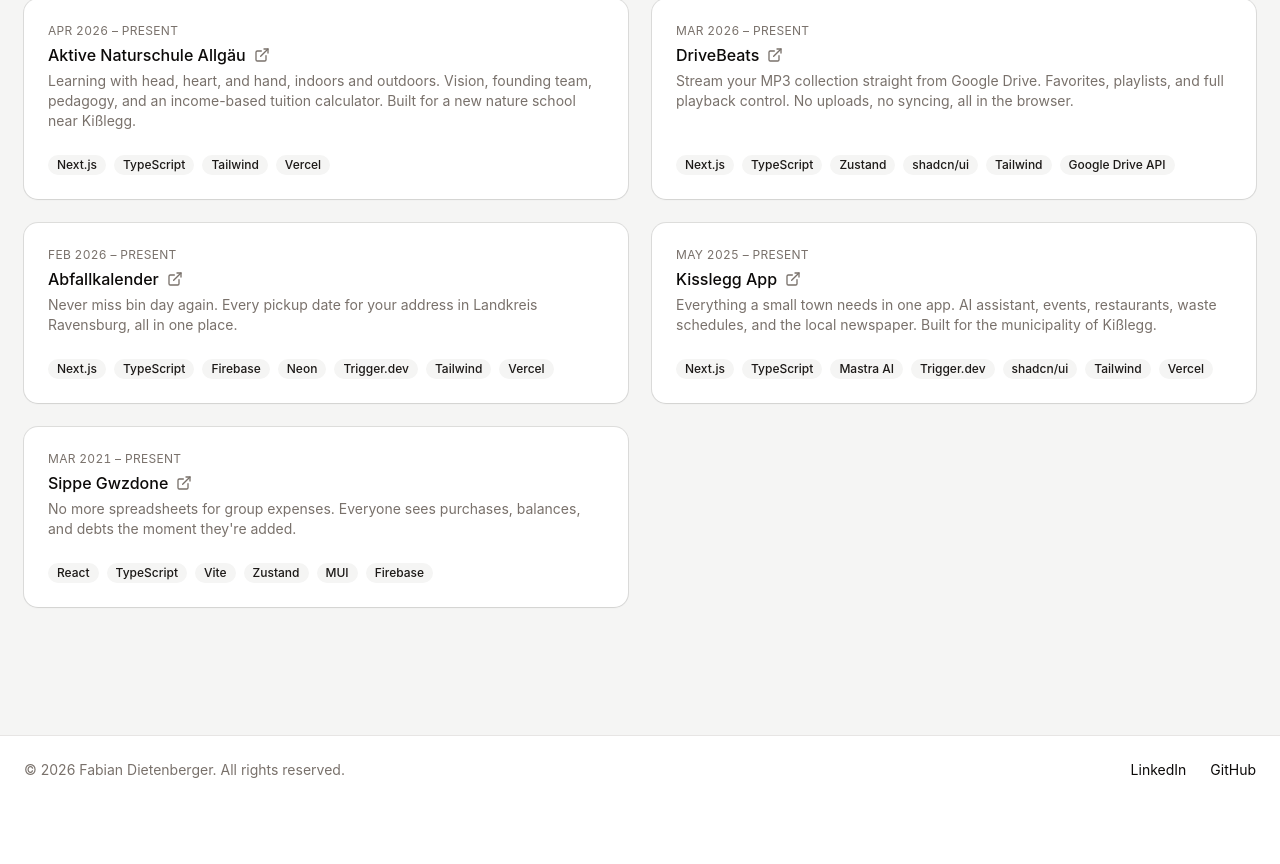
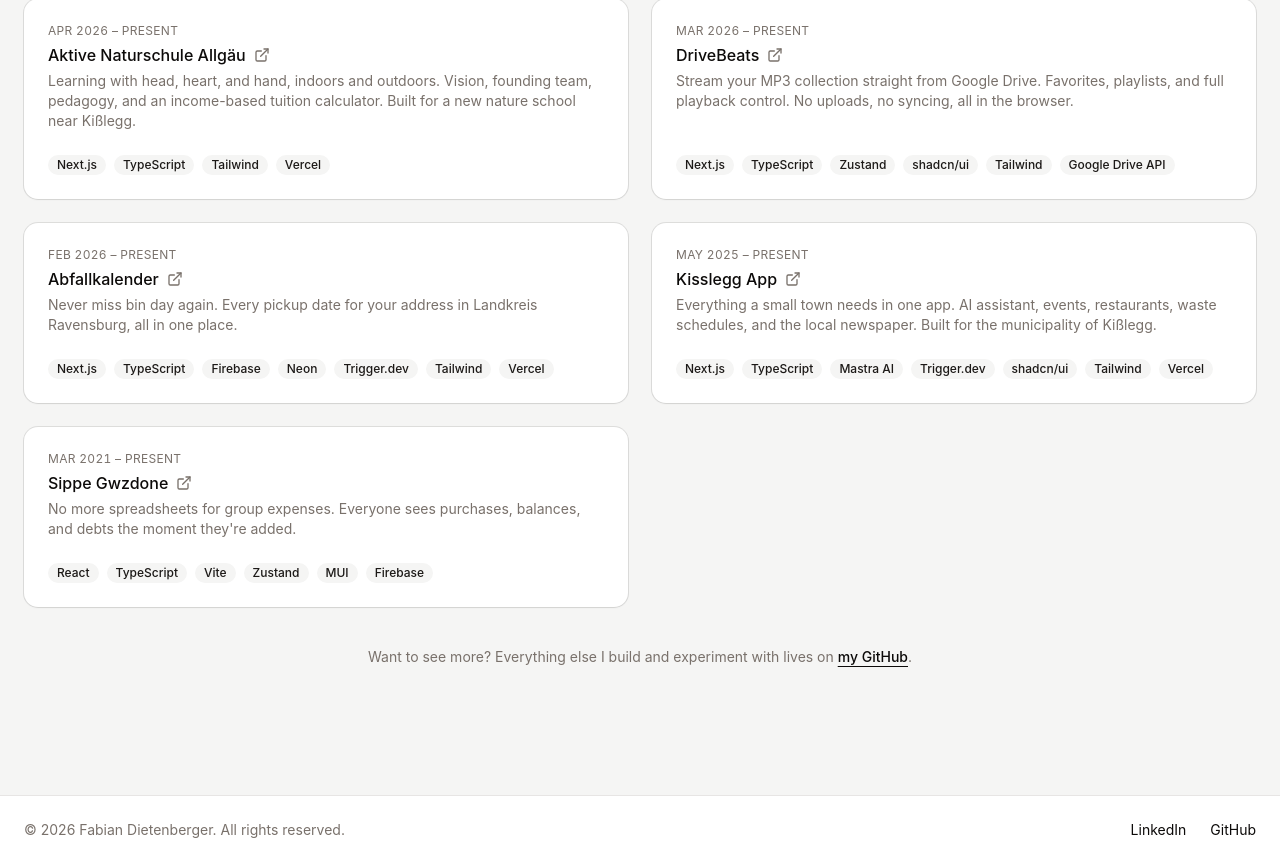
Before and after one commit to feedm3/dietenberger.me, a Next.js app: page / in a window 1280 px wide. Shown: the part 2425-3289 px from the top of the page. Before the commit the page ends 3229 px from the top, so only its background shows below. Built offline with nearby package versions, Linux system fonts and the light colour scheme; no server answers.

Commit message:
feat: update pnpm version and enhance projects section with GitHub link

```diff
--- a/package.json
+++ b/package.json
@@ -2,6 +2,7 @@
   "name": "dietenberger.me",
   "version": "1.0.0",
   "private": true,
+  "packageManager": "pnpm@11.1.2",
   "scripts": {
     "dev": "next dev --turbopack",
     "build": "next build",
--- a/pnpm-workspace.yaml
+++ b/pnpm-workspace.yaml
@@ -1,2 +1,4 @@
+allowBuilds:
+  sharp: true
 onlyBuiltDependencies:
   - sharp
--- a/src/components/projects-section.tsx
+++ b/src/components/projects-section.tsx
@@ -1,3 +1,4 @@
+import Link from 'next/link';
 import type { Activity } from 'react-activity-calendar';
 import { GithubCalendar } from '@/components/github-calendar';
 import { ProjectCard, type ProjectCardProps } from '@/components/project-card';
@@ -89,6 +90,8 @@ async function getContributions(): Promise<Activity[]> {
   }
 }
 
+const githubUrl = 'https://github.com/feedm3';
+
 export async function ProjectsSection() {
   const contributions = await getContributions();
   const sortedProjects = [...projects].sort((a, b) =>
@@ -115,6 +118,20 @@ export async function ProjectsSection() {
             <ProjectCard key={project.title} {...project} />
           ))}
         </div>
+
+        <p className="mt-10 text-center text-sm text-muted-foreground text-balance">
+          Want to see more? Everything else I build and experiment with lives on{' '}
+          <Link
+            href={githubUrl}
+            target="_blank"
+            rel="noopener noreferrer"
+            title="Visit my GitHub profile"
+            className="font-medium text-foreground underline underline-offset-4 hover:text-foreground"
+          >
+            my GitHub
+          </Link>
+          .
+        </p>
       </div>
     </section>
   );
```
Also changed, not shown: 2 other files (tests, documents, lock files or other folders).
